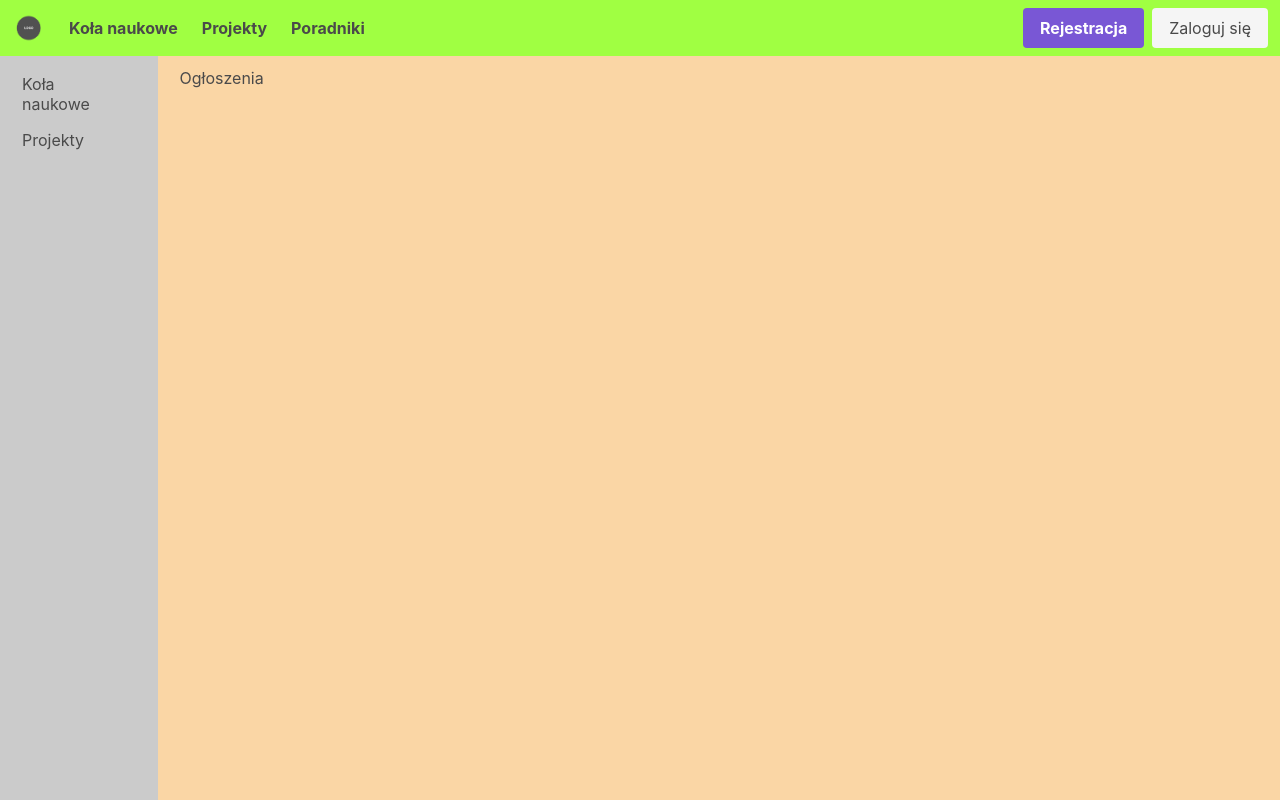
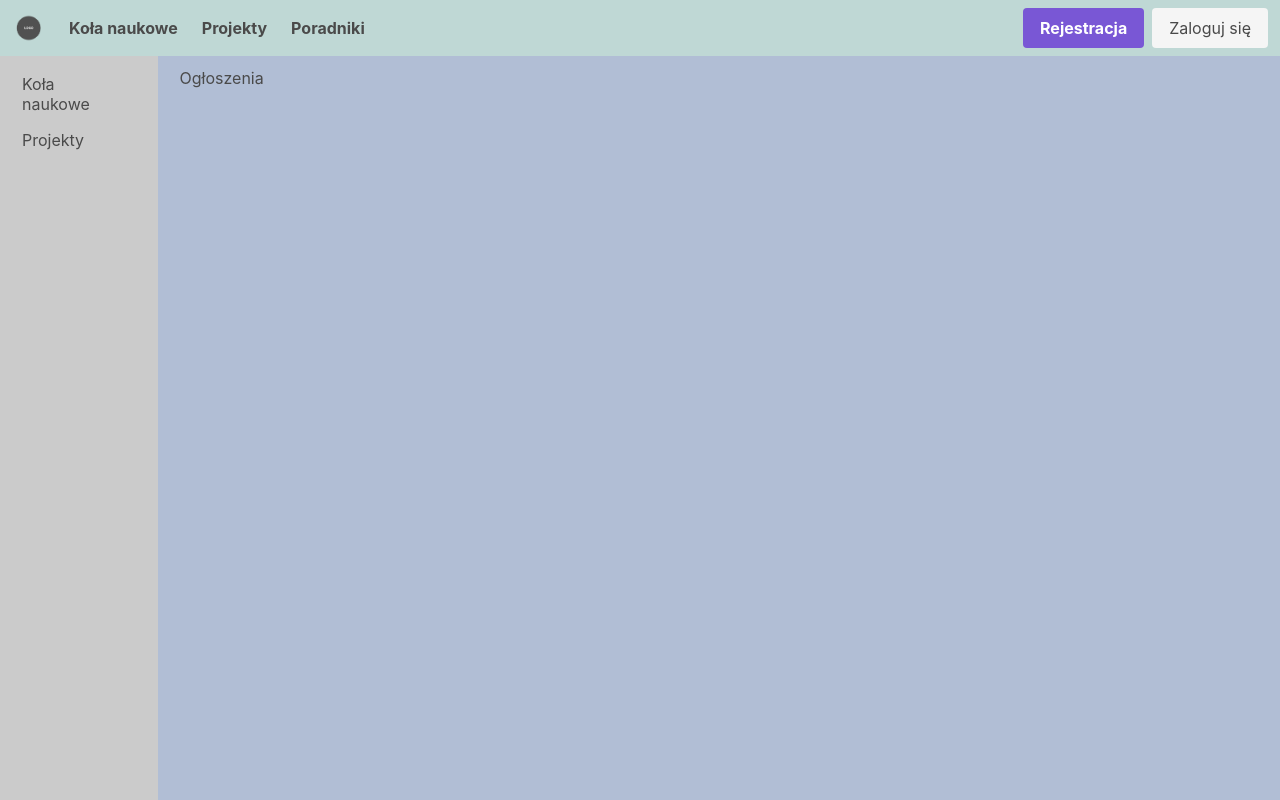
Before and after one commit to CrunchyBaguette/researchGroups, a Vue app in the folder frontend/: page /group/1 in a window 1280 px wide. Built offline with nearby package versions, Linux system fonts and the light colour scheme; what markdown-it-vue, mdi-vue would draw is missing.

Commit message:
start of styling

```diff
--- a/frontend/src/App.vue
+++ b/frontend/src/App.vue
@@ -13,7 +13,7 @@
           >
             <SideBar />
           </div>
-          <div class="column" style="background-color: #fad6a5">
+          <div class="column fourth-color">
             <div id="content">
               <router-view />
             </div>
@@ -70,6 +70,8 @@ export default {
 </script>
 
 <style>
+@import "../styles/colors.css";
+
 html,
 body {
   height: 100%;
--- a/frontend/src/components/groupCatalog/groupCatalog.vue
+++ b/frontend/src/components/groupCatalog/groupCatalog.vue
@@ -13,7 +13,7 @@
       >
     </div>
     <div id="column-container" class="columns" v-if="loaded">
-      <div id="c1" class="box column is-two-thirds">
+      <div id="c1" class="box column is-two-thirds second-color">
         <div class="columns">
           <div class="column">
             <groupTile
--- a/frontend/src/components/groupCatalog/groupTile.vue
+++ b/frontend/src/components/groupCatalog/groupTile.vue
@@ -1,5 +1,5 @@
 <template>
-  <div id="group-tile" class="box">
+  <div id="group-tile" class="box third-color">
     <div class="groupTileContainer">
       <div class="groupTileTitleContainer">
         <p class="groupTileTitle">{{ group.name }}</p>
@@ -21,7 +21,6 @@ export default {
 
 <style>
 #group-tile {
-  background-color: rgb(196, 196, 196);
   color: black;
   width: 100%;
   height: 150px;
--- a/frontend/src/components/layout/NavBar.vue
+++ b/frontend/src/components/layout/NavBar.vue
@@ -1,5 +1,5 @@
 <template>
-  <b-navbar>
+  <b-navbar class="third-color">
     <template #brand>
       <b-navbar-item tag="router-link" :to="{ name: 'announcements' }">
         <img src="../../assets/logo.png" />
--- /dev/null
+++ b/frontend/styles/colors.css
@@ -0,0 +1,15 @@
+.first-color {
+    background: #f4f3f3 !important;
+}
+
+.second-color {
+    background: #dfdfd8 !important;
+}
+
+.third-color {
+    background: #bfd8d5 !important;
+}
+
+.fourth-color {
+    background-color: #b1bed5 !important;
+}
```
